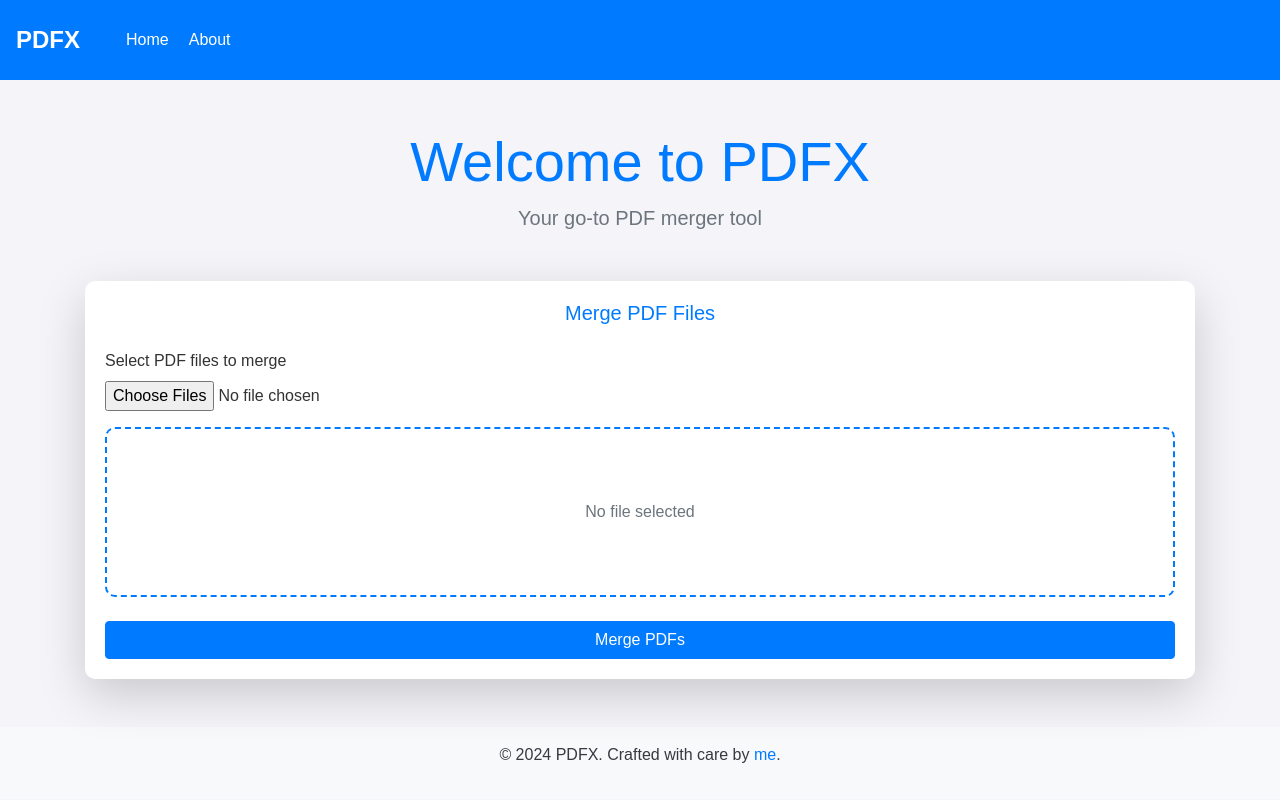
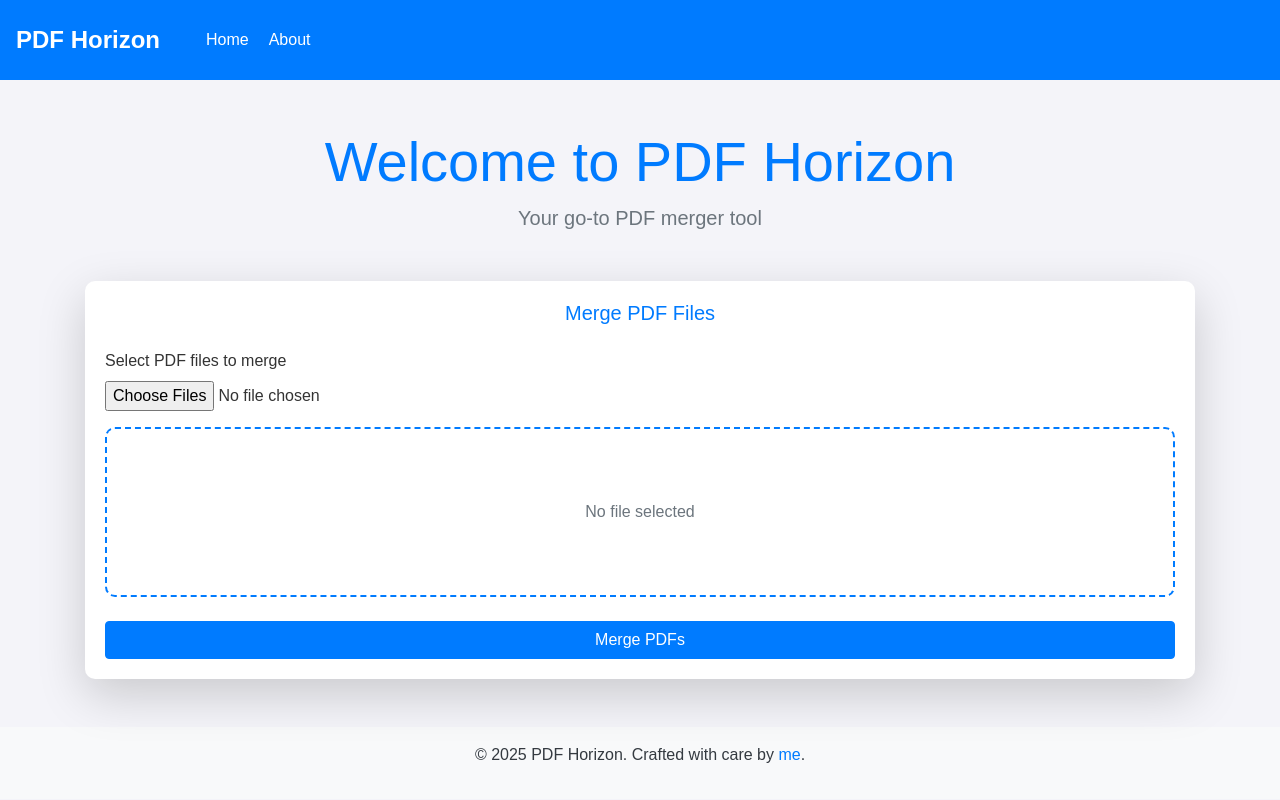
Before and after one commit to HassaanMemon026/PDF-Horizon, a website: page index.html in a window 1280 px wide. Drawn offline with nearby package versions, Linux system fonts and the light colour scheme; files that its build step writes are made by us from their sources.

Commit message:
Fixed Name

```diff
--- a/index.html
+++ b/index.html
@@ -21,7 +21,7 @@
 
 <body>
   <nav class="navbar navbar-expand-lg navbar-light bg-primary sticky-top">
-    <a class="navbar-brand text-white" href="/">PDFX</a>
+    <a class="navbar-brand text-white" href="/">PDF Horizon</a>
     <ul>
       <li><a href="/">Home</a></li>
       <li><a target="_blank" href="https://github.com/hassaanMemon026/">About</a></li>
@@ -30,7 +30,7 @@
 
   <div class="container mt-5">
     <div class="text-center">
-      <h1 class="display-4 text-primary">Welcome to PDFX</h1>
+      <h1 class="display-4 text-primary">Welcome to PDF Horizon</h1>
       <p class="lead text-secondary">Your go-to PDF merger tool</p>
     </div>
     <div class="row justify-content-center mt-5">
@@ -56,7 +56,7 @@
   </div>
 
   <footer class="bg-light text-dark text-center py-3 mt-5">
-    <p>&copy; 2024 PDFX. Crafted with care by <a href="https://github.com/hassaanMemon026/">me</a>.</p>
+    <p>&copy; 2025 PDF Horizon. Crafted with care by <a href="https://github.com/hassaanMemon026/">me</a>.</p>
   </footer>
 
   <!-- Custom JavaScript for displaying selected files -->
```
